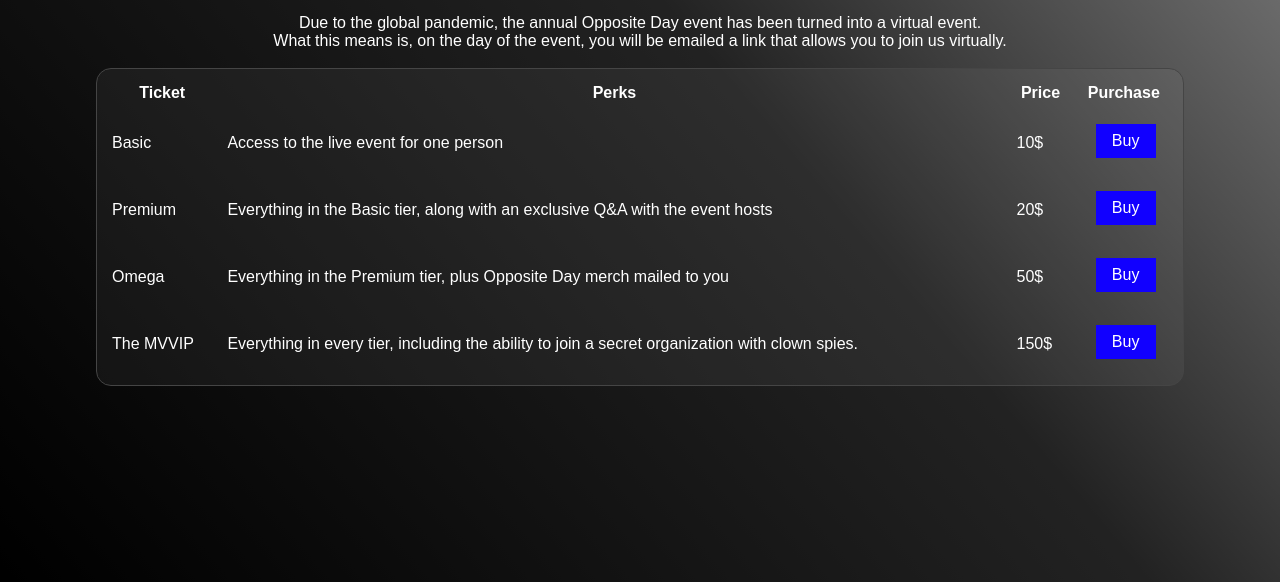
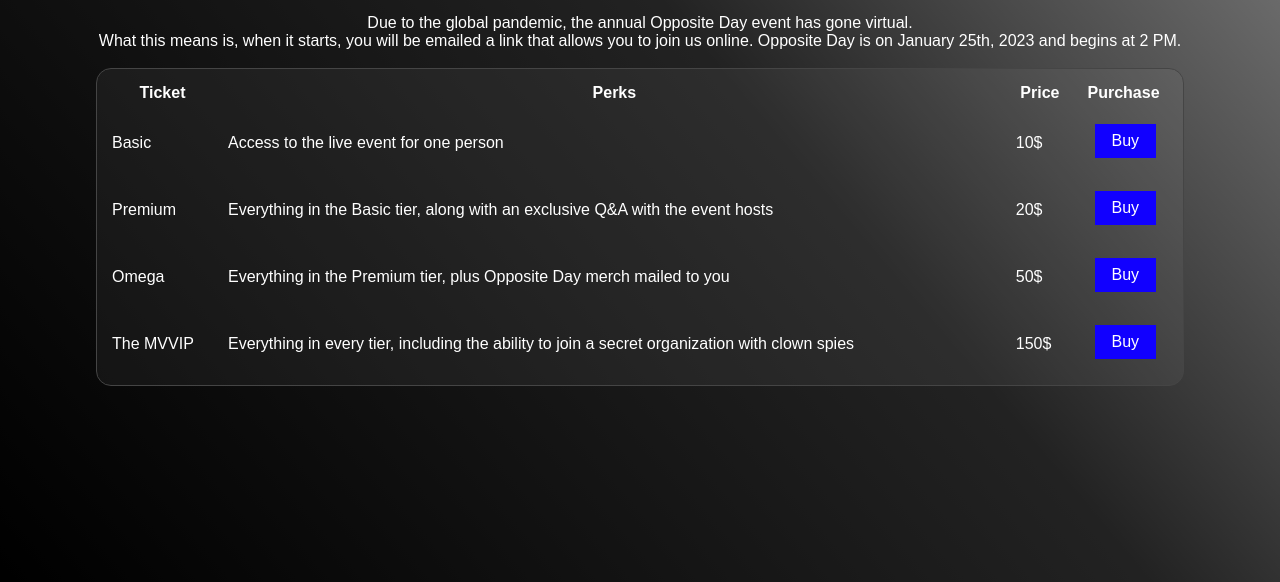
Before and after one commit to Johnodon-com/TSAWebDesign22, a plain HTML site: page tickets.html in a window 1280 px wide. Shown: the part 218-800 px from the top of the page. Drawn offline with Linux system fonts and the light colour scheme.

Commit message:
fixed some minor grammatical mistakes

```diff
--- a/tickets.html
+++ b/tickets.html
@@ -26,7 +26,7 @@
       <div class="hero" style="min-height: 120%; justify-content: start;">
 
           <h1 style="margin-top: 10%;">Order Tickets for the Virtual Opposite Day Event</h1>
-          <p style="text-align: center; padding-top:15px; font-family: sans-serif; color: #ffffff;">Due to the global pandemic, the annual Opposite Day event has been turned into a virtual event.<br/>What this means is, on the day of the event, you will be emailed a link that allows you to join us virtually.</p>
+          <p style="text-align: center; padding-top:15px; font-family: sans-serif; color: #ffffff;">Due to the global pandemic, the annual Opposite Day event has gone virtual.<br/>What this means is, when it starts, you will be emailed a link that allows you to join us online. Opposite Day is on January 25th, 2023 and begins at 2 PM.</p>
         <br />
         <table>
           <tr>
@@ -55,7 +55,7 @@
           </tr>
           <tr>
             <td>The MVVIP</td>
-            <td>Everything in every tier, including the ability to join a secret organization with clown spies.</td>
+            <td>Everything in every tier, including the ability to join a secret organization with clown spies</td>
             <td>150$</td>
             <td><a href="#" onclick="alert('This doesn\'t actually do anything, as this isn\'t a real event.');"><div class="button-order"><p>Buy</p></div></a></td>
           </tr>
```
Also changed, not shown: history.html (+1 -1 lines), index.html (+1 -1 lines).
